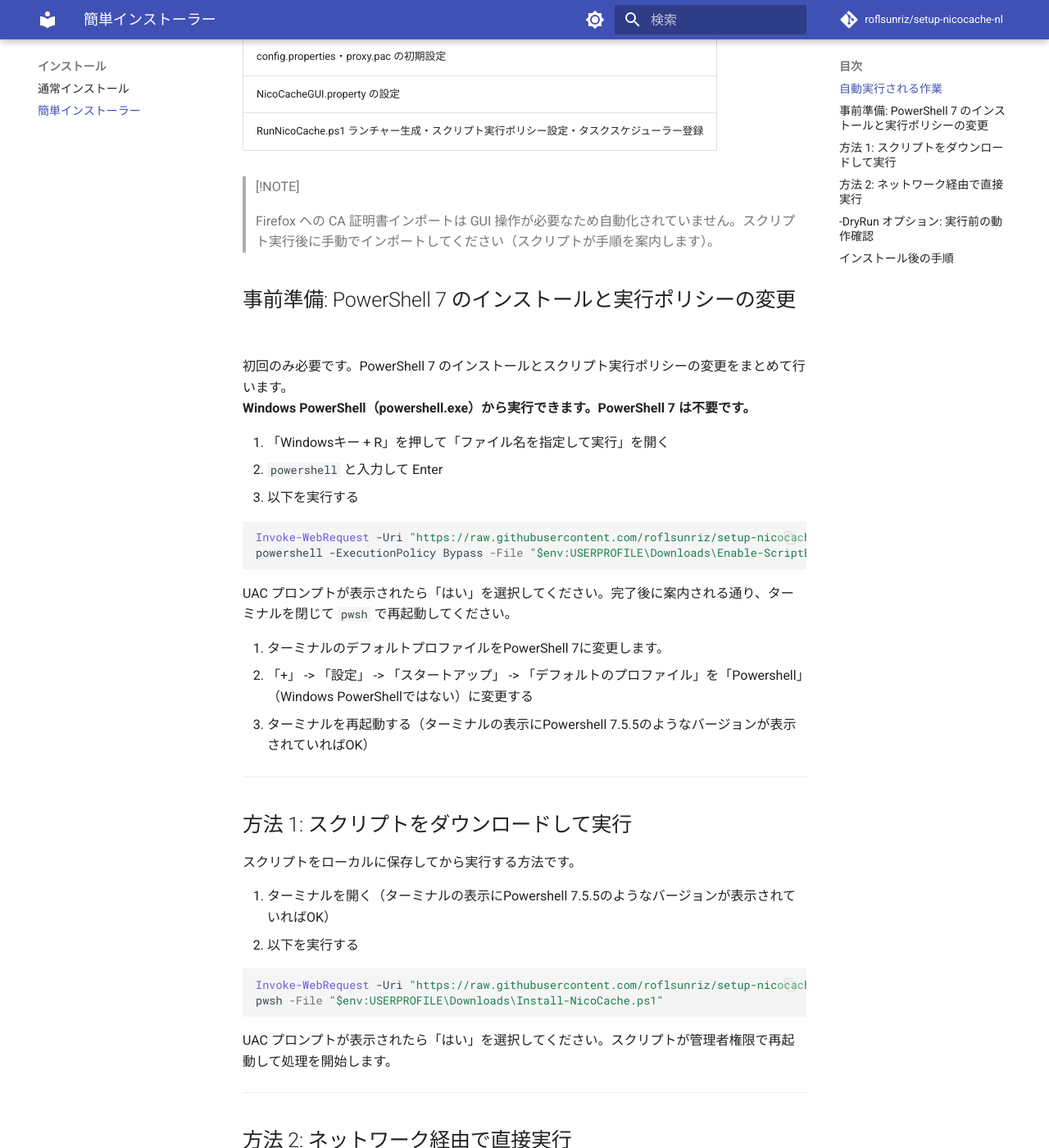
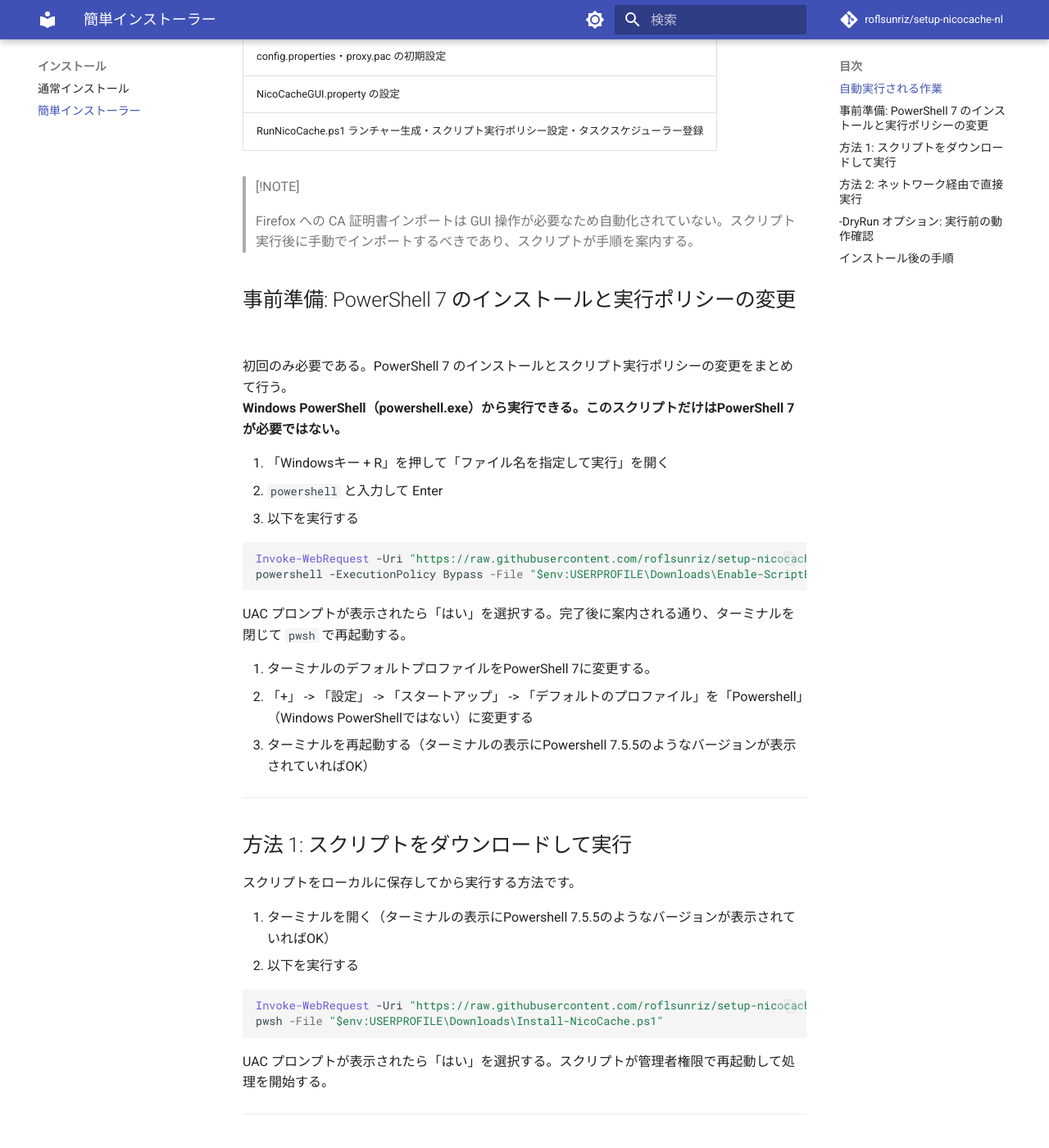
Before and after one commit to roflsunriz/setup-nicocache-nl, an MkDocs documentation site: the page built from docs/fast-installer.md, in a window 1280 px wide and 1400 px high, scrolled down 759 px. Shown: the whole window at 82% size. Built offline with MkDocs 1.6.1 and Material for MkDocs 9.7.7, drawn with Linux system fonts in a browser that asks for light colours; comment, search, counter and statistics services are not loaded; some of the changed text lies outside the part shown.

Commit message:
docs: fast-installer.mdの表現を一貫性のある形に修正
- 説明文を常体に統一し、表現の一貫性を向上させた。
- スクリプト実行後の手動操作や設定変更に関する指示を明確にし、ユーザーの理解を助ける内容にした。

````diff
--- a/docs/fast-installer.md
+++ b/docs/fast-installer.md
@@ -2,7 +2,7 @@
 <div style="text-align: right;">最終更新日：2026/03/14</div>
 ---
 
-[install.md](install.md) の全手順を自動化した PowerShell スクリプトを使って NicoCache_nl をセットアップする方法を説明します。
+[install.md](install.md) の全手順を自動化した PowerShell スクリプトを使って NicoCache_nl をセットアップする方法を説明する。
 
 ## 自動実行される作業
 
@@ -20,12 +20,12 @@
 
 > [!NOTE]
 >
-> Firefox への CA 証明書インポートは GUI 操作が必要なため自動化されていません。スクリプト実行後に手動でインポートしてください（スクリプトが手順を案内します）。
+> Firefox への CA 証明書インポートは GUI 操作が必要なため自動化されていない。スクリプト実行後に手動でインポートするべきであり、スクリプトが手順を案内する。
 
 ## 事前準備: PowerShell 7 のインストールと実行ポリシーの変更
 
-初回のみ必要です。PowerShell 7 のインストールとスクリプト実行ポリシーの変更をまとめて行います。
-**Windows PowerShell（powershell.exe）から実行できます。PowerShell 7 は不要です。**
+初回のみ必要である。PowerShell 7 のインストールとスクリプト実行ポリシーの変更をまとめて行う。
+**Windows PowerShell（powershell.exe）から実行できる。このスクリプトだけはPowerShell 7 が必要ではない。**
 
 1. 「Windowsキー + R」を押して「ファイル名を指定して実行」を開く
 2. `powershell` と入力して Enter
@@ -36,9 +36,9 @@
 powershell -ExecutionPolicy Bypass -File "$env:USERPROFILE\Downloads\Enable-ScriptExecution.ps1"
 ```
 
-UAC プロンプトが表示されたら「はい」を選択してください。完了後に案内される通り、ターミナルを閉じて `pwsh` で再起動してください。
+UAC プロンプトが表示されたら「はい」を選択する。完了後に案内される通り、ターミナルを閉じて `pwsh` で再起動する。
 
-4. ターミナルのデフォルトプロファイルをPowerShell 7に変更します。
+4. ターミナルのデフォルトプロファイルをPowerShell 7に変更する。
 5. 「+」 -> 「設定」 -> 「スタートアップ」 -> 「デフォルトのプロファイル」を「Powershell」（Windows PowerShellではない）に変更する
 6. ターミナルを再起動する（ターミナルの表示にPowershell 7.5.5のようなバージョンが表示されていればOK）
 
@@ -57,15 +57,15 @@
 pwsh -File "$env:USERPROFILE\Downloads\Install-NicoCache.ps1"
 ```
 
-UAC プロンプトが表示されたら「はい」を選択してください。スクリプトが管理者権限で再起動して処理を開始します。
+UAC プロンプトが表示されたら「はい」を選択する。スクリプトが管理者権限で再起動して処理を開始する。
 
 ---
 
 ## 方法 2: ネットワーク経由で直接実行
 
-ダウンロード不要でワンライナーで実行できます。PowerShell 7 (`pwsh`) が必要です。
+ダウンロード不要でワンライナーで実行できる。PowerShell 7 (`pwsh`) が必要である。
 
-PowerShell 7 未インストールの場合・実行ポリシーが未設定の場合は、先に[事前準備: PowerShell 7 のインストールと実行ポリシーの変更](#事前準備-powershell-7-のインストールと実行ポリシーの変更)を行ってください。
+PowerShell 7 未インストールの場合・実行ポリシーが未設定の場合は、先に[事前準備: PowerShell 7 のインストールと実行ポリシーの変更](#事前準備-powershell-7-のインストールと実行ポリシーの変更)を行う。
 
 ---
 
@@ -80,14 +80,14 @@
 
 ## `-DryRun` オプション: 実行前の動作確認
 
-実際の変更を行わず、スクリプトが何をするかを事前に確認できます。
+実際の変更を行わず、スクリプトが何をするかを事前に確認できる。
 
 ```powershell
 # ダウンロードして DryRun 確認（推奨）
 pwsh -File "$env:USERPROFILE\Downloads\Install-NicoCache.ps1" -DryRun
 ```
 
-ネットワーク経由で DryRun を行う場合は、一時ファイルに保存してから実行してください：
+ネットワーク経由で DryRun を行う場合は、一時ファイルに保存してから実行する：
 
 ```powershell
 $tmp = New-TemporaryFile
@@ -95,13 +95,13 @@
 pwsh -File $tmp -DryRun
 ```
 
-DryRun モードでは `[DRY-RUN]` プレフィックス付きで実行予定の操作が表示され、ファイル・レジストリ・証明書ストアへの変更は一切行われません。
+DryRun モードでは `[DRY-RUN]` プレフィックス付きで実行予定の操作が表示され、ファイル・レジストリ・証明書ストアへの変更は一切行われない。
 
 ---
 
 ## インストール後の手順
 
-1. **Firefox への CA 証明書インポート**（スクリプト完了後に案内が表示されます）
+1. **Firefox への CA 証明書インポート**（スクリプト完了後に案内が表示される）
     - Firefox を開く
     - 設定 → プライバシーとセキュリティ → 証明書 → 証明書を表示
     - 認証局証明書タブ → インポート
@@ -110,7 +110,7 @@
     - Firefox を再起動する
 
 2. **本体の最新版確認**
-    インストールスクリプトに含まれる NicoCache_nl 本体は最新版ではない可能性があります。[避難所アップローダ](https://nicocache.jpn.org/)で最新版を確認し、必要に応じて上書き更新してください。
+    インストールスクリプトに含まれる NicoCache_nl 本体は最新版ではない可能性がある。[避難所アップローダ](https://nicocache.jpn.org/)で最新版を確認し、必要に応じて上書き更新する。
 
 3. **設定の調整**（任意）
-    `C:\NicoCache_nl\config.properties` を編集して設定を調整できます。デフォルト設定は `defaults` ディレクトリを参照してください。
+    `C:\NicoCache_nl\config.properties` を編集して設定を調整できる。デフォルト設定は `defaults` ディレクトリを参照して調整する。
````
